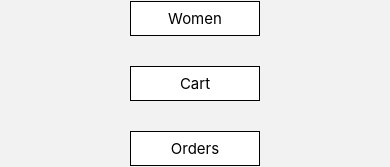
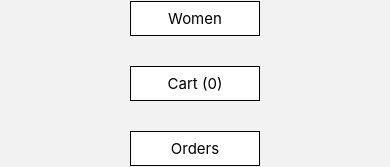
Before and after one commit to klemen-s/Avantis-Mobile-App, a React Native app: screen /Home in a window 390 px wide. Shown: the part 338-505 px from the top of the page. Built offline with nearby package versions, Linux system fonts and the light colour scheme.

Commit message:
Number of items in cart added to HomeScreen

```diff
--- a/components/HomeScreen.js
+++ b/components/HomeScreen.js
@@ -1,7 +1,13 @@
 import { View } from "react-native";
 import NavigationButton from "./NavigationButton";
+import { useContext } from "react";
+import { CartContext } from "../context/CartContext";
 
 export function HomeScreen({ navigation }) {
+  const cart = useContext(CartContext);
+  const numberOfItemsInCart = cart.length;
+  const cartTitle = "Cart (" + numberOfItemsInCart + ")";
+
   return (
     <View
       style={{
@@ -26,7 +32,7 @@ export function HomeScreen({ navigation }) {
       <NavigationButton
         navigation={navigation}
         navigateTo="Cart"
-          text="Cart"
+        text={cartTitle}
       />
       <NavigationButton
         navigation={navigation}
```
Lines whose indentation alone changed are shown as unchanged.
